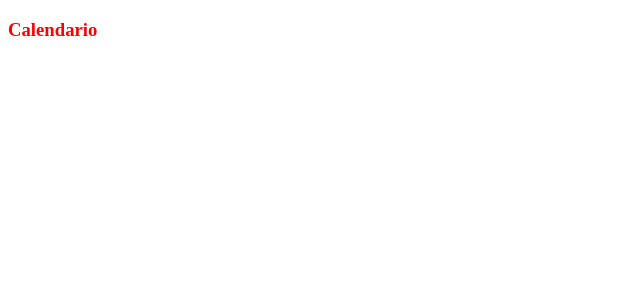
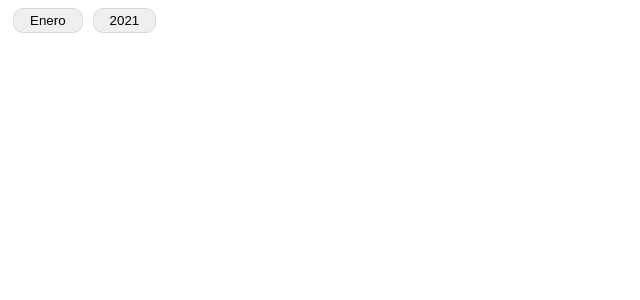
Before and after one commit to FxIvan/tools-reactjs, a Next.js app: page /calendario in a window 1280 px wide. Shown: the top 300 px of the page, without its empty margins (0-640 px from the left). Built offline with nearby package versions, Linux system fonts and the light colour scheme.

Commit message:
selectores cuando se aprieta un boton

```diff
--- a/app/calendario/page.jsx
+++ b/app/calendario/page.jsx
@@ -1,9 +1,9 @@
-export default function Calendario() {
+import Calendar from "../components/calendario";
 
-    return(
-        <div className="container">
-            <h3>Calendario</h3>
-        </div>
-    )
-
+export default function CalendarPage() {
+  return (
+    <>
+      <Calendar />
+    </>
+  );
 }
--- /dev/null
+++ b/app/components/calendario/index.jsx
@@ -0,0 +1,80 @@
+"use client";
+import { listMonths, listYears } from "@/constants/dates";
+import { useState } from "react";
+
+function SelectorMonths({ months, defaultOption }) {
+  const [showOptions, setShowOptions] = useState(false);
+
+  const showListOptions = () => {
+    if (!showOptions) return null;
+    return (
+      <div className="select-list">
+        {months.map((month, index) => (
+          <button key={index}>{month}</button>
+        ))}
+      </div>
+    );
+  };
+
+  const handleShowOption = () => {
+    setShowOptions(!showOptions);
+  };
+
+  return (
+    <div className="ctn-selector-months">
+      <button className="btn-default" onClick={handleShowOption}>
+        {defaultOption}
+      </button>
+      <div className="select-list-ctn">{showListOptions()}</div>
+    </div>
+  );
+}
+
+function SelectorYears({ years, defaultOption }) {
+  const [showOptions, setShowOptions] = useState(false);
+
+  const showListOptions = () => {
+    if (!showOptions) return null;
+    return (
+      <div className="select-list">
+        {years.map((year, index) => (
+          <button key={index}>{year}</button>
+        ))}
+      </div>
+    );
+  };
+
+  const handleShowOption = () => {
+    setShowOptions(!showOptions);
+  };
+
+  return (
+    <div className="ctn-selector-years">
+      <button className="btn-default" onClick={handleShowOption}>
+        {defaultOption}
+      </button>
+      <div className="select-list-ctn">{showListOptions()}</div>
+    </div>
+  );
+}
+
+export default function Calendar() {
+  return (
+    <div className="ctn-calendar">
+      <div className="ctn-calendar-selector">
+        <div className="btn-months">
+          <SelectorMonths months={listMonths} defaultOption={listMonths[0]} />
+        </div>
+        <div className="btn-years">
+          <SelectorYears years={listYears} defaultOption={listYears[0]} />
+        </div>
+      </div>
+      <div className="ctn-calendar-date-picker">
+        <div></div>
+      </div>
+      <div className="ctn-calendar-hour-picker">
+        <div></div>
+      </div>
+    </div>
+  );
+}
--- /dev/null
+++ b/constants/dates.js
@@ -0,0 +1,27 @@
+export const listMonths = [
+  "Enero",
+  "Febrero",
+  "Marzo",
+  "Abril",
+  "Mayo",
+  "Junio",
+  "Julio",
+  "Agosto",
+  "Septiembre",
+  "Octubre",
+  "Noviembre",
+  "Diciembre",
+];
+
+export const listYears = [
+  "2021",
+  "2022",
+  "2023",
+  "2024",
+  "2025",
+  "2026",
+  "2027",
+  "2028",
+  "2029",
+  "2030",
+];
--- a/styles/calendario.scss
+++ b/styles/calendario.scss
@@ -1,3 +1,39 @@
-h3{
-    color: red;
+.ctn-calendar {
+  &-selector {
+    display: flex;
+    .btn {
+      &-months, &-years {
+        .ctn-selector-months, .ctn-selector-years {
+          .btn-default {
+            padding: 4px 16px;
+            border-radius: 10px;
+            border: 1px solid #d9d9d9;
+            margin: 0 5px 5px;
+          }
+          .select-list-ctn {
+            .select-list {
+              display: flex;
+              flex-direction: column;
+              border-radius: 10px;
+              & > button {
+                &:first-child {
+                  border-radius: 10px 10px 0 0;
+                }
+                &:last-child {
+                  border-radius: 0 0 10px 10px;
+                }
+                border: none;
+                text-align: left;
+                padding: 3px 30px;
+                background-color: #d9d9d9;
+                &:hover {
+                  background-color: #f2f2f2;
+                }
+              }
+            }
+          }
+        }
+      }
+    }
+  }
 }
```
